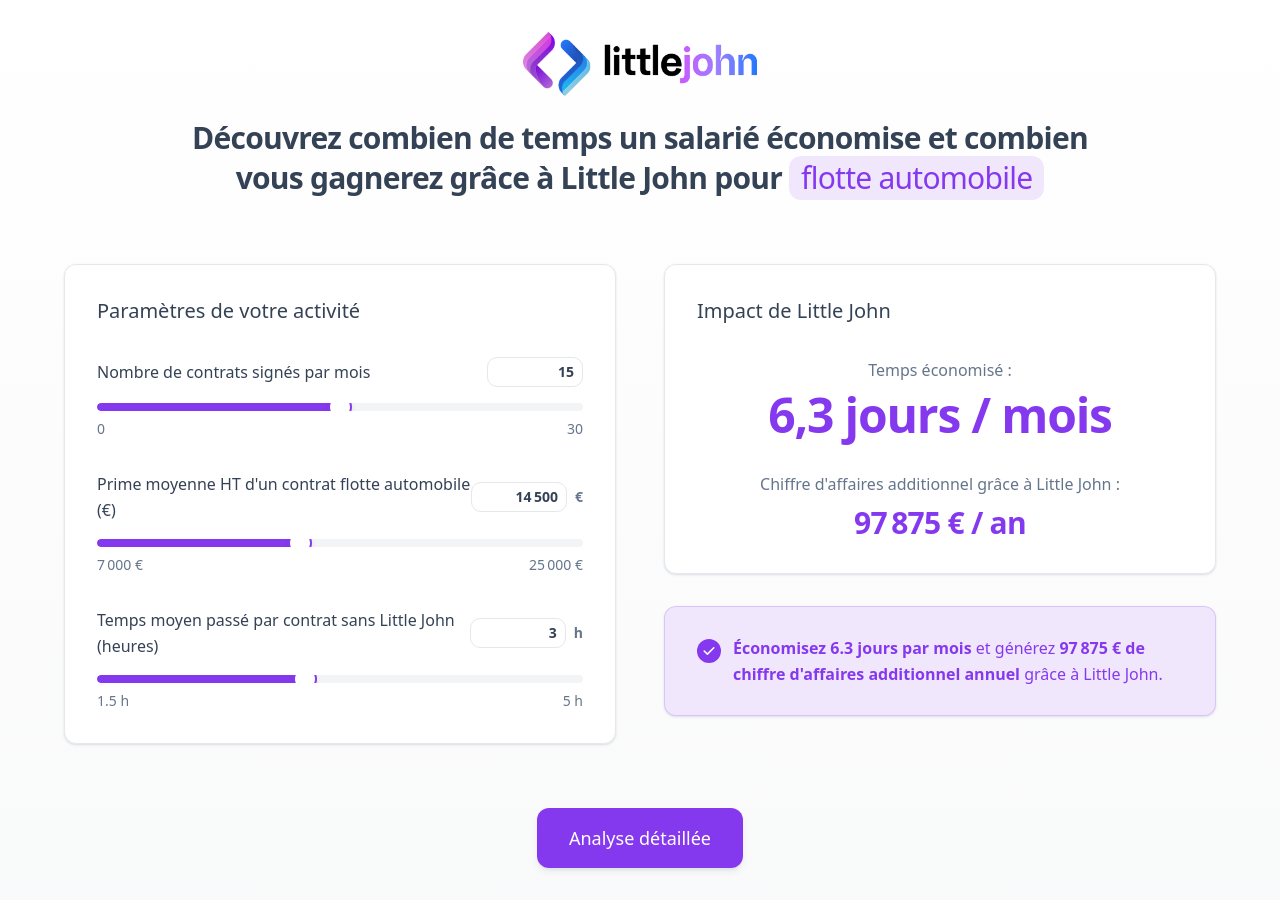
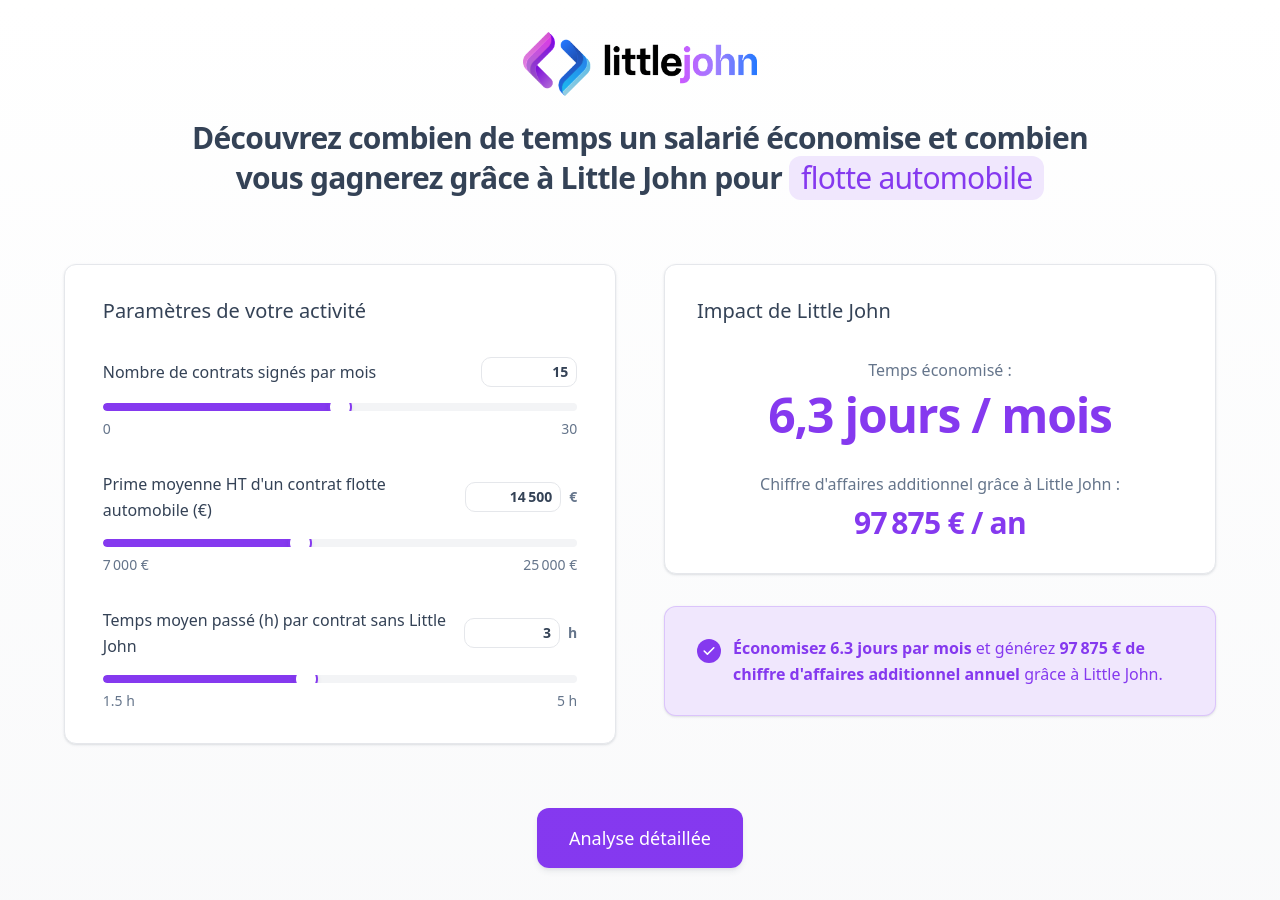
Before and after one commit to francoisp02/little-john-insights-calculator, a React (Vite) app: page / in a window 1280 px wide. Built offline with nearby package versions, Linux system fonts and the light colour scheme.

Commit message:
Refactor calculator component
Adjusted the width of a component by 1cm and updated the label for "Temps moyen passé par contrat sans Little John (heures)" to "Temps moyen passé (h) par contrat sans Little John" to ensure it displays on a single line.

```diff
--- a/src/components/Calculator.tsx
+++ b/src/components/Calculator.tsx
@@ -116,7 +116,7 @@ export const Calculator = () => {
         <div className="grid lg:grid-cols-2 gap-12 mb-16">
           {/* Left Side - Inputs */}
           <div className="space-y-8 animate-slide-up">
-            <div className="card-premium">
+            <div className="card-premium" style={{ paddingLeft: '1cm', paddingRight: '1cm' }}>
               <h2 className="text-title mb-8 text-foreground">Paramètres de votre activité</h2>
 
               <div className="space-y-8">
@@ -124,7 +124,7 @@ export const Calculator = () => {
 
                 <SliderInput label={`Prime moyenne HT d'un contrat ${insuranceType} (€)`} value={averagePremium} onChange={setAveragePremium} min={limits.premium.min} max={limits.premium.max} step={limits.premium.step} unit="€" formatValue={value => value.toLocaleString('fr-FR')} />
 
-                <SliderInput label="Temps moyen passé par contrat sans Little John (heures)" value={timeWithoutLittleJohn} onChange={setTimeWithoutLittleJohn} min={limits.time.min} max={limits.time.max} step={limits.time.step} unit="h" />
+                <SliderInput label="Temps moyen passé (h) par contrat sans Little John" value={timeWithoutLittleJohn} onChange={setTimeWithoutLittleJohn} min={limits.time.min} max={limits.time.max} step={limits.time.step} unit="h" />
               </div>
             </div>
           </div>
```
